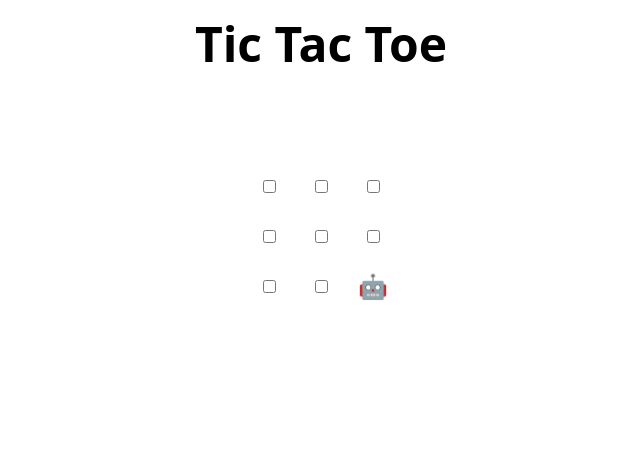
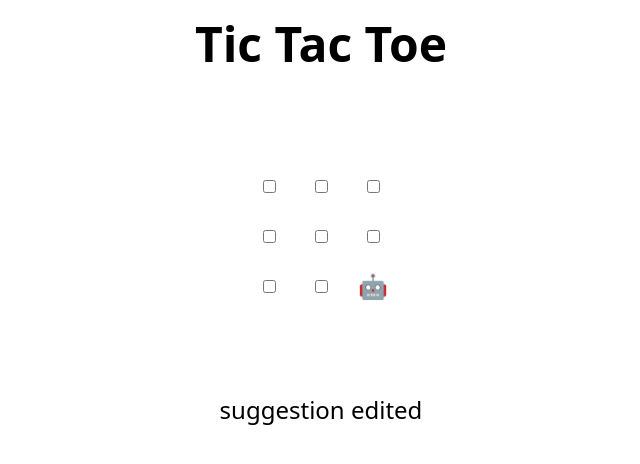
Before and after one commit to arpitac01/skills-review-pull-requests, a plain HTML site: page index.html in a window 1280 px wide. Shown: the whole page, without its empty margins (319-959 px from the left). Drawn offline with Linux system fonts and the light colour scheme.

Commit message:
Update index.html
suggestion commit

```diff
--- a/index.html
+++ b/index.html
@@ -48,7 +48,7 @@
 </table>
 
 <h2 hidden>Game over, refresh to play again 🧑‍💻 🤖!</h2>
-
+suggestion edited
 <script>
   // Initialization
   const boxes = Array.from(document.querySelectorAll("td"));
```
